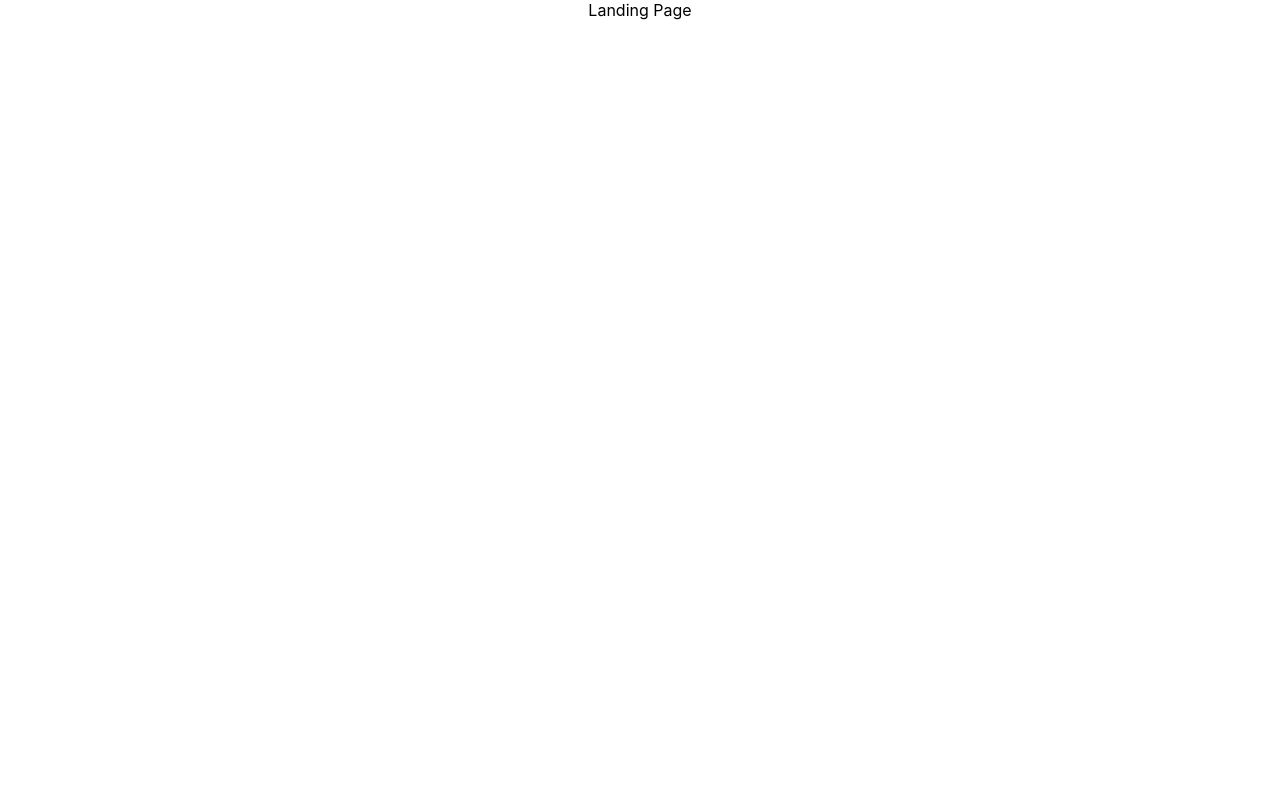
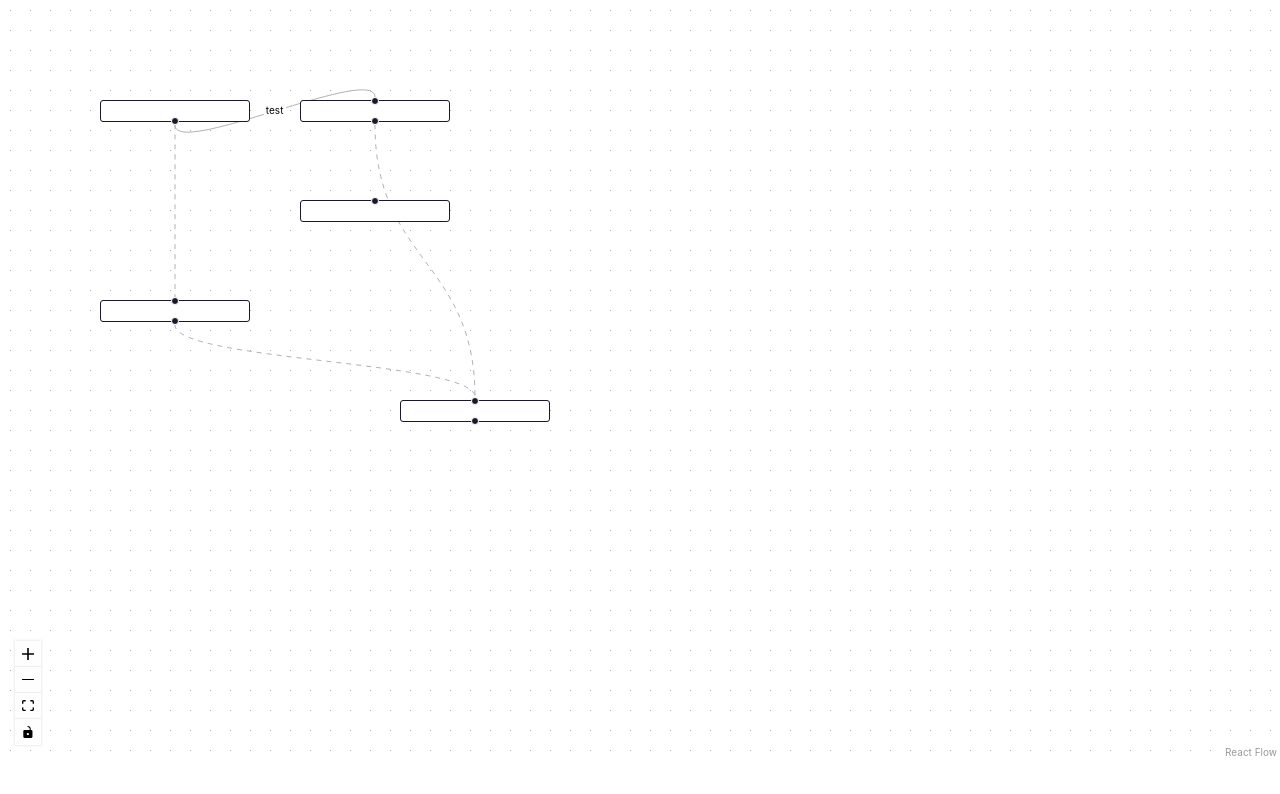
Before and after one commit to Ziad-Nasr/CG-Take-Home-Assignment, a React (Create React App) app in the folder frontend/: page / in a window 1280 px wide. Shown: the top 794 px of the page. Built offline with nearby package versions, Linux system fonts and the light colour scheme.

Commit message:
React Flow playground setup + dummy Data

```diff
--- a/frontend/src/Home/Home.tsx
+++ b/frontend/src/Home/Home.tsx
@@ -1,3 +1,46 @@
+import React, { useState, useCallback, useEffect } from "react";
+import {
+  Background,
+  Controls,
+  ReactFlow,
+  addEdge,
+  applyEdgeChanges,
+  applyNodeChanges,
+} from "@xyflow/react";
+import "@xyflow/react/dist/style.css";
+import { nodesData } from "../data/nodesData";
+import { edgesData } from "../data/edgesData";
+
 export default function Home() {
-  return <div>Landing Page</div>;
+  const [nodes, setNodes] = useState<any []>(nodesData);
+  const [edges, setEdges] = useState<any[]>(edgesData);
+
+  const onNodesChange = useCallback((changes: any) => {
+    setNodes((nds) => applyNodeChanges(changes, nds));
+  }, []);
+
+  const onEdgesChange = useCallback((changes: any) => {
+    setEdges((eds) => applyEdgeChanges(changes, eds));
+  }, []);
+
+  const onConnect = useCallback((connection: any) => {
+
+  }, []);
+
+
+  return (
+    <div style={{ height: "95vh", position: "relative" }}>
+      <ReactFlow
+        nodes={nodes}
+        edges={edges}
+        onNodesChange={onNodesChange}
+        onEdgesChange={onEdgesChange}
+        onConnect={onConnect}
+      >
+        <Controls />
+        <Background />
+      </ReactFlow>
+
+    </div>
+  );
 }
--- /dev/null
+++ b/frontend/src/data/edgesData.ts
@@ -0,0 +1,26 @@
+export const edgesData = [
+  {
+    id: "1-2",
+    source: "1",
+    target: "2",
+    label: "test",
+  },
+  {
+    id: "1-3",
+    source: "1",
+    target: "3",
+    animated: true,
+  },
+  {
+    id: "2-4",
+    source: "2",
+    target: "4",
+    animated: true,
+  },
+  {
+    id: "3-4",
+    source: "3",
+    target: "4",
+    animated: true,
+  },
+];
--- /dev/null
+++ b/frontend/src/data/nodesData.ts
@@ -0,0 +1,32 @@
+export const nodesData = [
+  {
+    id: "1",
+    position: { x: 100, y: 100 },
+    label: "initial Node",
+    type: "input",
+  },
+  {
+    id: "2",
+    position: { x: 300, y: 100 },
+    label: "Node 2",
+    type: "default",
+  },
+  {
+    id: "3",
+    position: { x: 100, y: 300 },
+    label: "Node 3",
+    type: "default",
+  },
+  {
+    id: "4",
+    position: { x: 400, y: 400 },
+    label: "Node 4",
+    type: "default",
+  },
+  {
+    id: "5",
+    position: { x: 300, y: 200 },
+    label: "Node 5",
+    type: "output",
+  },
+];
```
